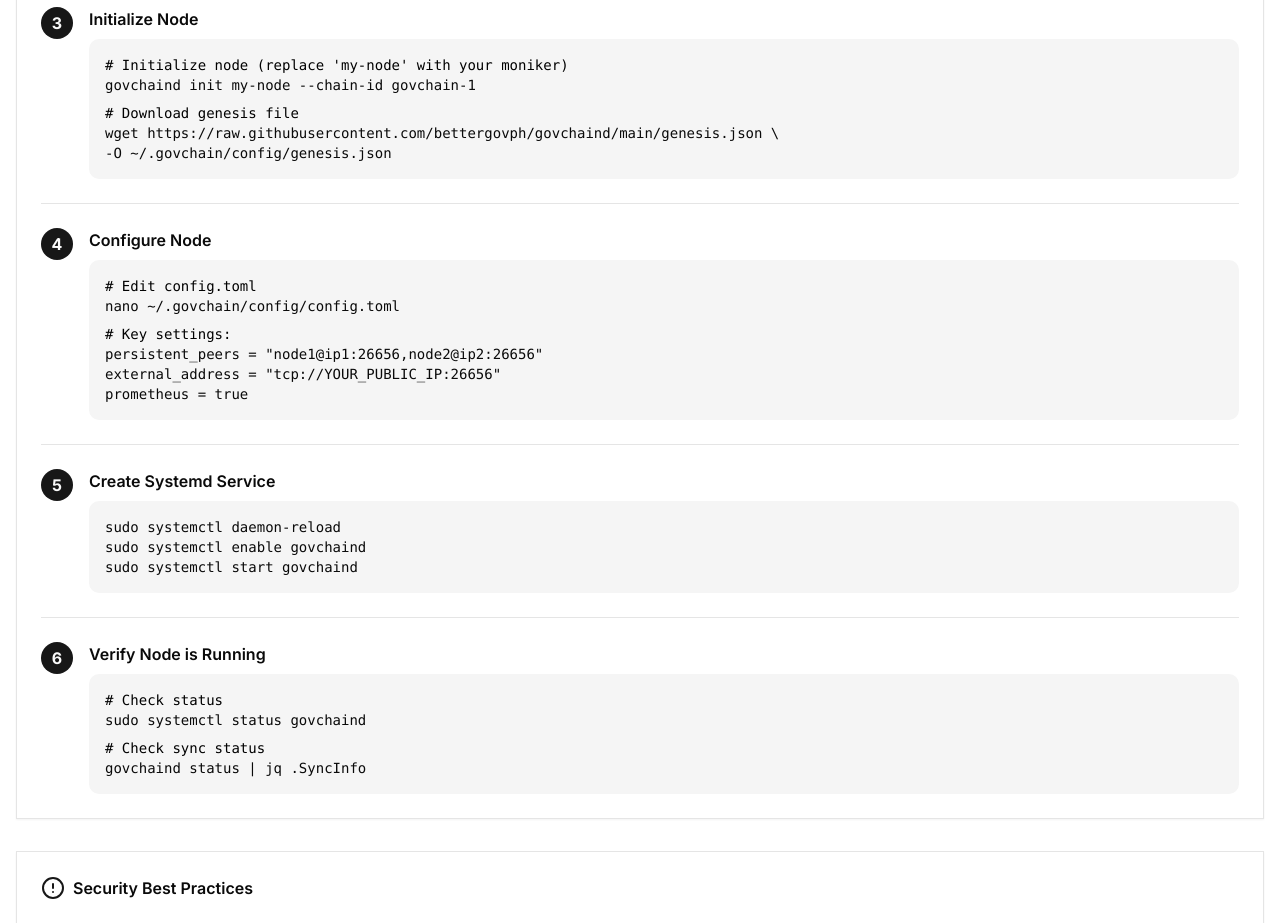
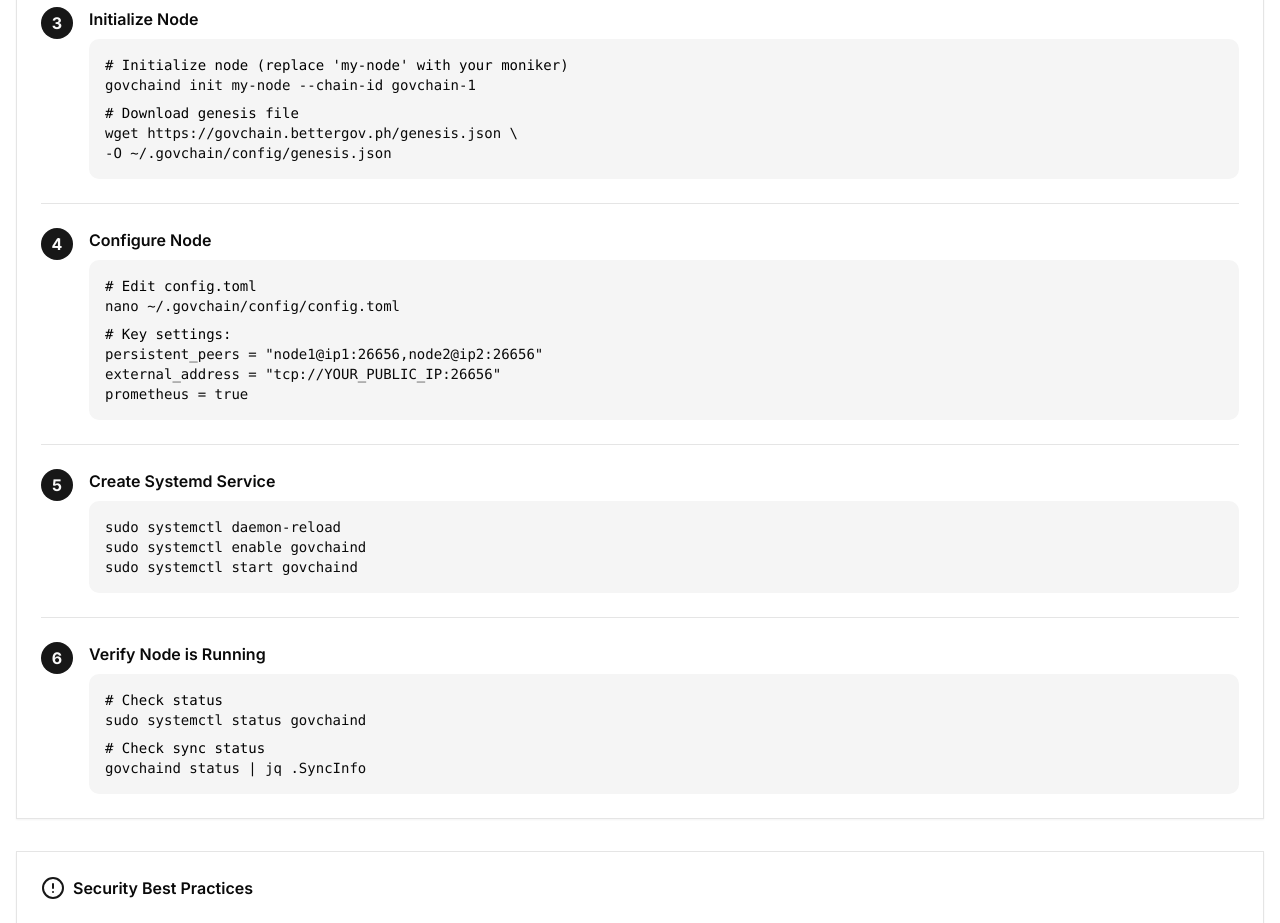
Before and after one commit to bettergovph/govchain, a Next.js app in the folder web/: page /volunteer in a window 1280 px wide. Shown: the part 1780-2703 px from the top of the page. Built offline with nearby package versions, Linux system fonts and the light colour scheme.

Commit message:
feat: genesis.json

```diff
--- a/web/src/app/volunteer/page.tsx
+++ b/web/src/app/volunteer/page.tsx
@@ -299,7 +299,7 @@ export default function VolunteerPage() {
                   </div>
                   <div>
                     wget
-                    https://raw.githubusercontent.com/bettergovph/govchaind/main/genesis.json
+                    https://govchain.bettergov.ph/genesis.json
                     \
                   </div>
                   <div> -O ~/.govchain/config/genesis.json</div>
```
Also changed, not shown: 1 other file (tests, documents, lock files or other folders).
